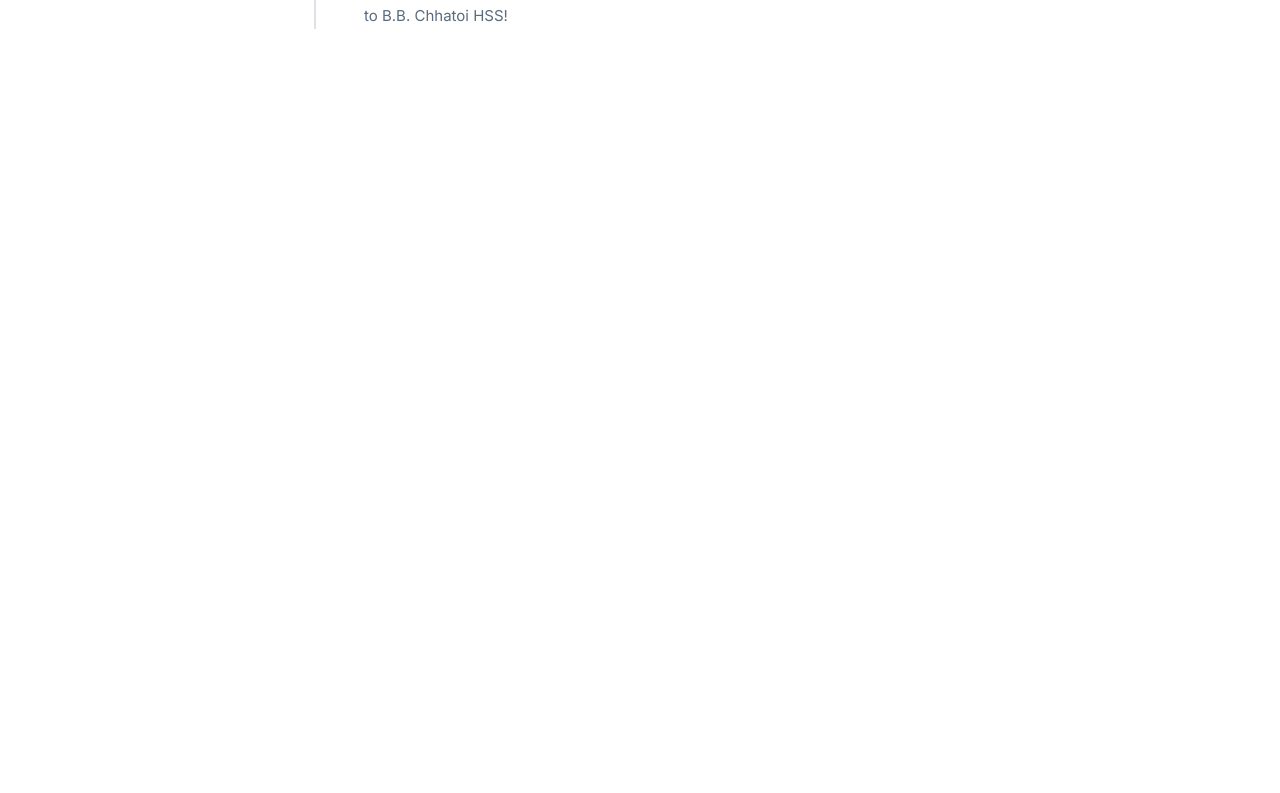
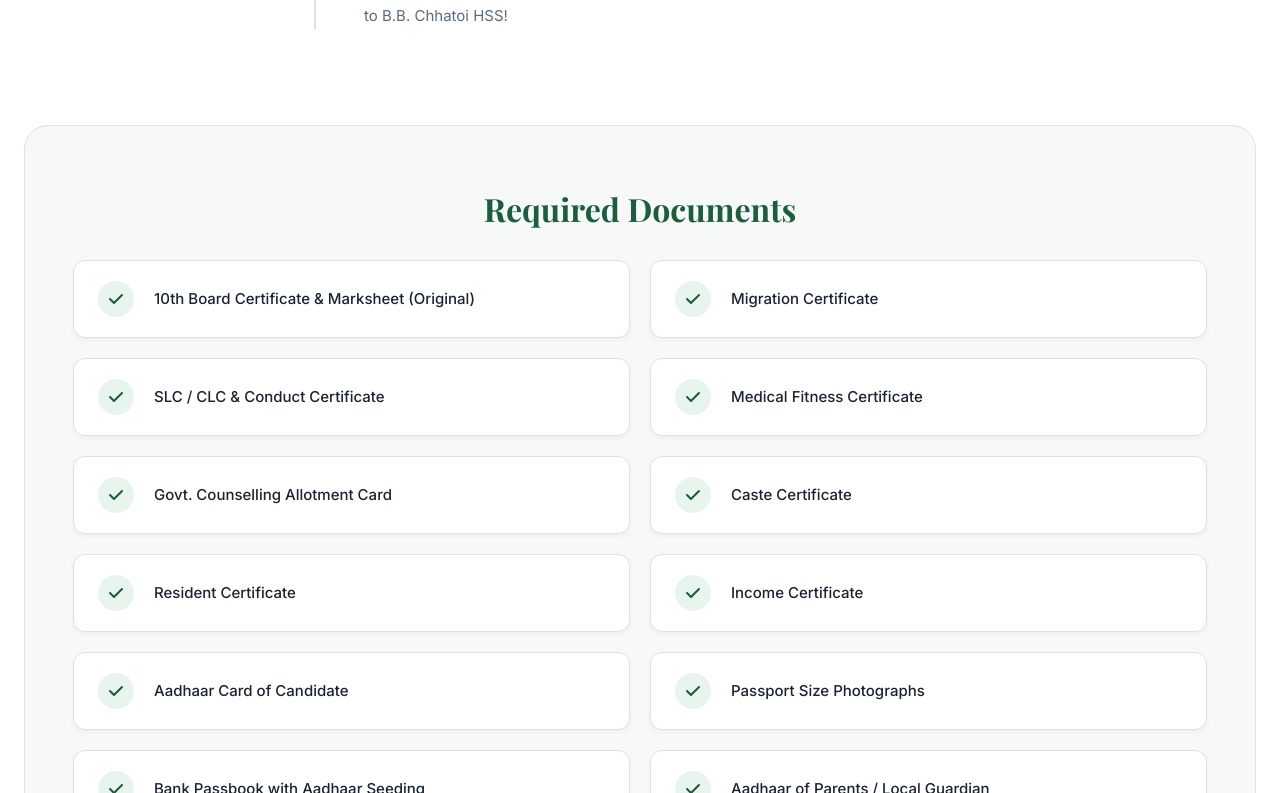
Before and after one commit to thekritikarn/bbchhatoi, a Next.js app: page / in a window 1280 px wide. Shown: the part 5927-6720 px from the top of the page. Built offline with nearby package versions, Linux system fonts and the light colour scheme.

Commit message:
Fix blank spacing gap in AdmissionSection and camelCase strokeWidth warnings in Footer SVGs

```diff
--- a/src/components/AdmissionSection.jsx
+++ b/src/components/AdmissionSection.jsx
@@ -68,7 +68,7 @@ export default function AdmissionSection() {
         </ScrollReveal>
 
         {/* Required Documents */}
-        <div className="documents-wrapper reveal">
+        <ScrollReveal className="documents-wrapper reveal">
           <h3 className="text-center" style={{ marginBottom: "var(--space-xl)", color: "var(--primary)" }}>
             Required Documents
           </h3>
@@ -86,7 +86,7 @@ export default function AdmissionSection() {
               </div>
             ))}
           </ScrollReveal>
-        </div>
+        </ScrollReveal>
       </div>
     </section>
   );
--- a/src/components/Footer.jsx
+++ b/src/components/Footer.jsx
@@ -79,14 +79,14 @@ export default function Footer() {
           <div className="footer-column">
             <h4>Contact Info</h4>
             <div className="footer-contact-item">
-              <svg viewBox="0 0 24 24" fill="none" stroke="currentColor" stroke-width="2">
+              <svg viewBox="0 0 24 24" fill="none" stroke="currentColor" strokeWidth="2">
                 <path d="M17.657 16.657L13.414 20.9a1.998 1.998 0 01-2.827 0l-4.244-4.243a8 8 0 1111.314 0z" />
                 <path d="M15 11a3 3 0 11-6 0 3 3 0 016 0z" />
               </svg>
               At/Po: Dhodra, Ps: Umerkote, Dist: Nabarangpur, Odisha – 764073
             </div>
             <div className="footer-contact-item">
-              <svg viewBox="0 0 24 24" fill="none" stroke="currentColor" stroke-width="2">
+              <svg viewBox="0 0 24 24" fill="none" stroke="currentColor" strokeWidth="2">
                 <path d="M3 5a2 2 0 012-2h3.28a1 1 0 01.948.684l1.498 4.493a1 1 0 01-.502 1.21l-2.257 1.13a11.042 11.042 0 005.516 5.516l1.13-2.257a1 1 0 011.21-.502l4.493 1.498a1 1 0 01.684.949V19a2 2 0 01-2 2h-1C9.716 21 3 14.284 3 6V5z" />
               </svg>
               <span>
@@ -96,7 +96,7 @@ export default function Footer() {
               </span>
             </div>
             <div className="footer-contact-item">
-              <svg viewBox="0 0 24 24" fill="none" stroke="currentColor" stroke-width="2">
+              <svg viewBox="0 0 24 24" fill="none" stroke="currentColor" strokeWidth="2">
                 <path d="M3 8l7.89 5.26a2 2 0 002.22 0L21 8M5 19h14a2 2 0 002-2V7a2 2 0 00-2-2H5a2 2 0 00-2 2v10a2 2 0 002 2z" />
               </svg>
               <span>
```
